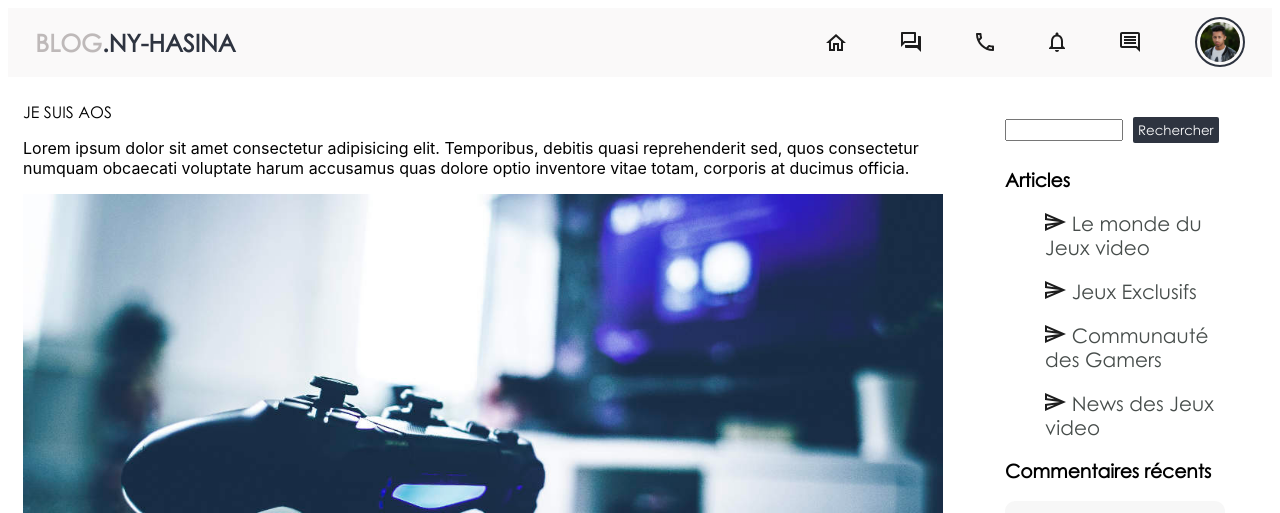
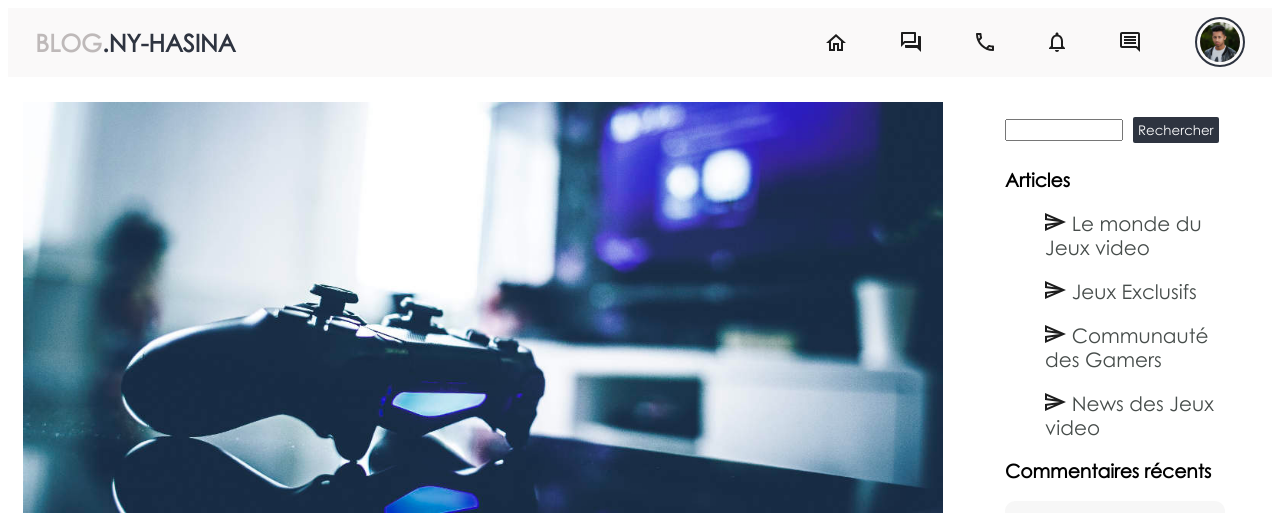
Before and after one commit to Nyhasina23/Blog_Jeux_Video, a plain HTML site: page index.html in a window 1280 px wide. Shown: the top 513 px of the page. Drawn offline with Linux system fonts and the light colour scheme.

Commit message:
update commit

```diff
--- a/index.html
+++ b/index.html
@@ -99,16 +99,7 @@
             <div class="BodyContainer">
             <div class="LeftSection">
                 <div class="LeftContains">
-                    <div data-aos="fade-right"> JE SUIS AOS</div>
 
-                    <div data-aos="fade-up">
-                       <p>
-                        Lorem ipsum dolor sit amet consectetur adipisicing elit.
-                        Temporibus, debitis quasi reprehenderit sed, quos consectetur
-                        numquam obcaecati voluptate harum accusamus quas dolore optio inventore vitae totam,
-                        corporis at ducimus officia.
-                       </p>
-                    </div>
                     <img class="img1" src="images/img6.jpg" alt=""/>
                     <p>Lorem ipsum dolor sit amet consectetur adipisicing elit.
                     Temporibus, debitis quasi reprehenderit sed, quos consectetur
```
